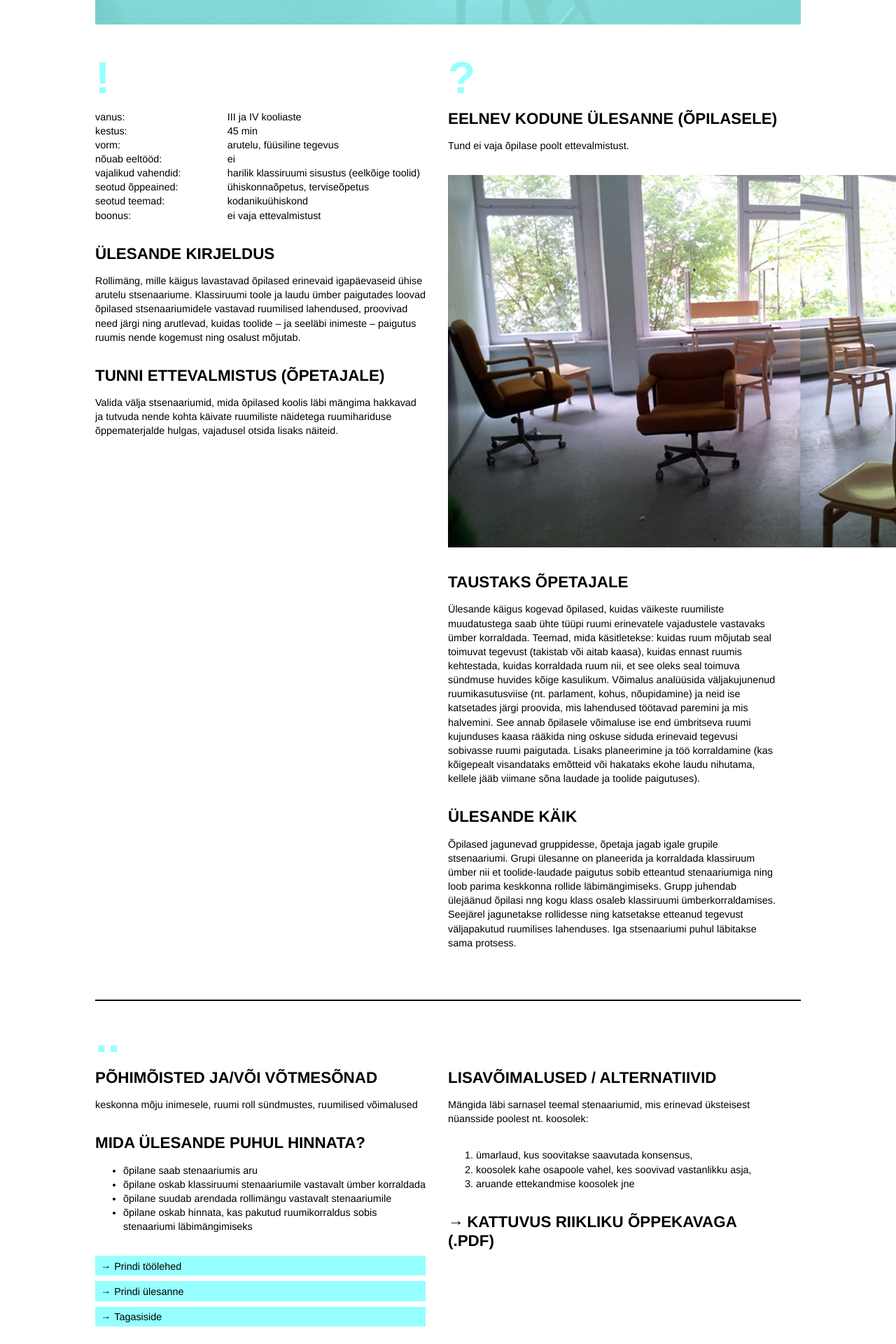
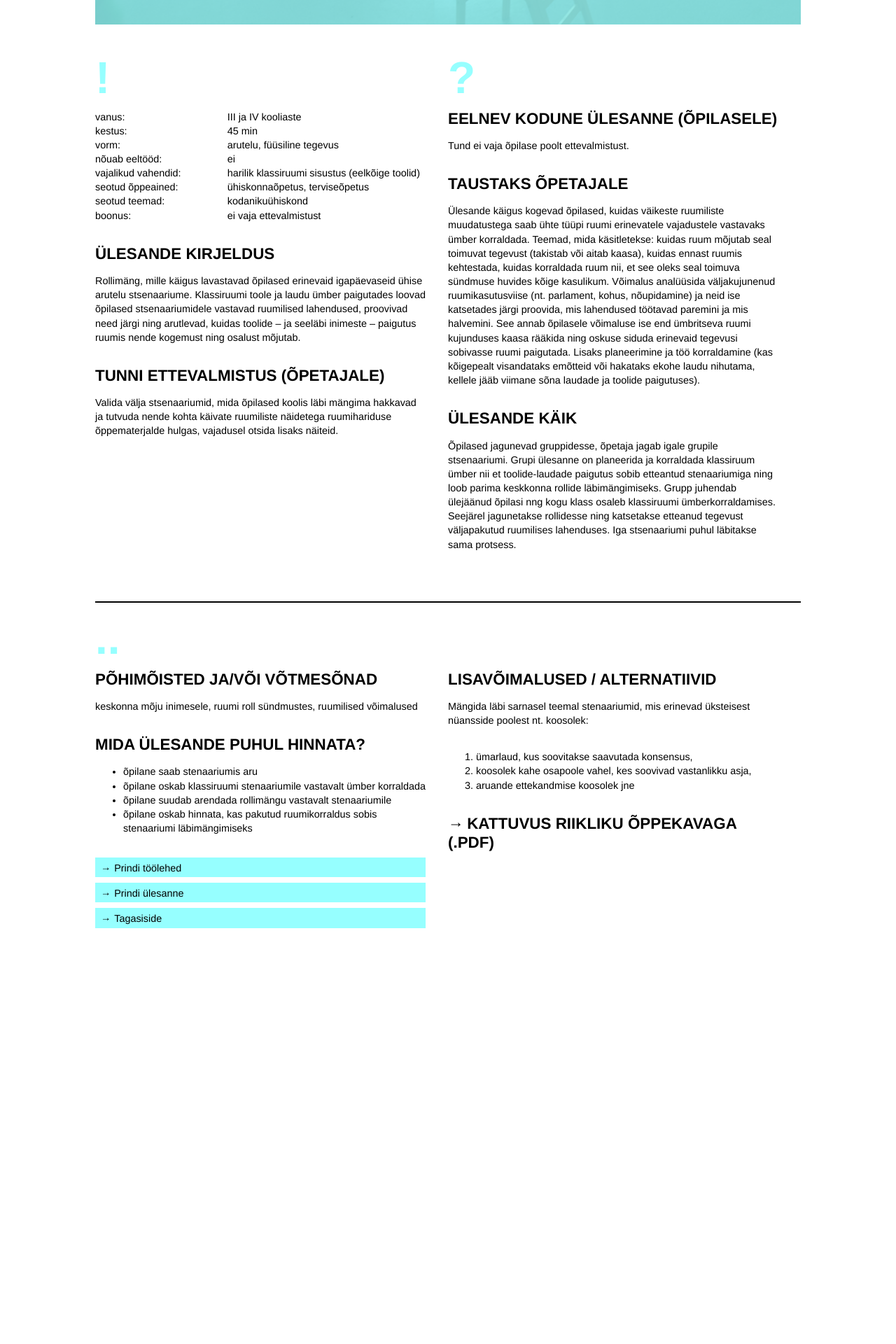
Before and after one commit to ruumiharidus/ruumiharidus.github.io, a Jekyll site: the page built from _posts/2015-12-04-istung.md, in a window 1280 px wide. Shown: the part 759-2679 px from the top of the page at 70% size. Built offline with Jekyll 4.4.1, drawn with Linux system fonts in a browser that asks for light colours; nearby versions of some CDN libraries; after the commit the page ends 2245 px from its top, so only the background shows below that.

Commit message:
Updated 2015-12-04-istung.md

```diff
--- a/_posts/2015-12-04-istung.md
+++ b/_posts/2015-12-04-istung.md
@@ -32,9 +32,6 @@ Valida välja stsenaariumid, mida õpilased koolis läbi mängima hakkavad ja tu
 
 #### Eelnev kodune ülesanne (õpilasele)
 Tund ei vaja õpilase poolt ettevalmistust.
-
-![istung.jpg]({{site.baseurl}}/images/istung.jpg)
-
 
 #### Taustaks õpetajale
 Ülesande käigus kogevad õpilased, kuidas väikeste ruumiliste muudatustega saab ühte tüüpi ruumi erinevatele vajadustele vastavaks ümber korraldada. Teemad, mida käsitletekse: kuidas ruum mõjutab seal toimuvat tegevust (takistab või aitab kaasa), kuidas ennast ruumis kehtestada, kuidas korraldada ruum nii, et see oleks seal toimuva sündmuse huvides kõige kasulikum. Võimalus analüüsida väljakujunenud ruumikasutusviise (nt. parlament, kohus, nõupidamine) ja neid ise katsetades järgi proovida, mis lahendused töötavad paremini ja mis halvemini. See annab õpilasele võimaluse ise end ümbritseva ruumi kujunduses kaasa rääkida ning oskuse siduda erinevaid tegevusi sobivasse ruumi paigutada. Lisaks planeerimine ja töö korraldamine (kas kõigepealt visandataks emõtteid või hakataks ekohe laudu nihutama, kellele jääb viimane sõna laudade ja toolide paigutuses).
```
